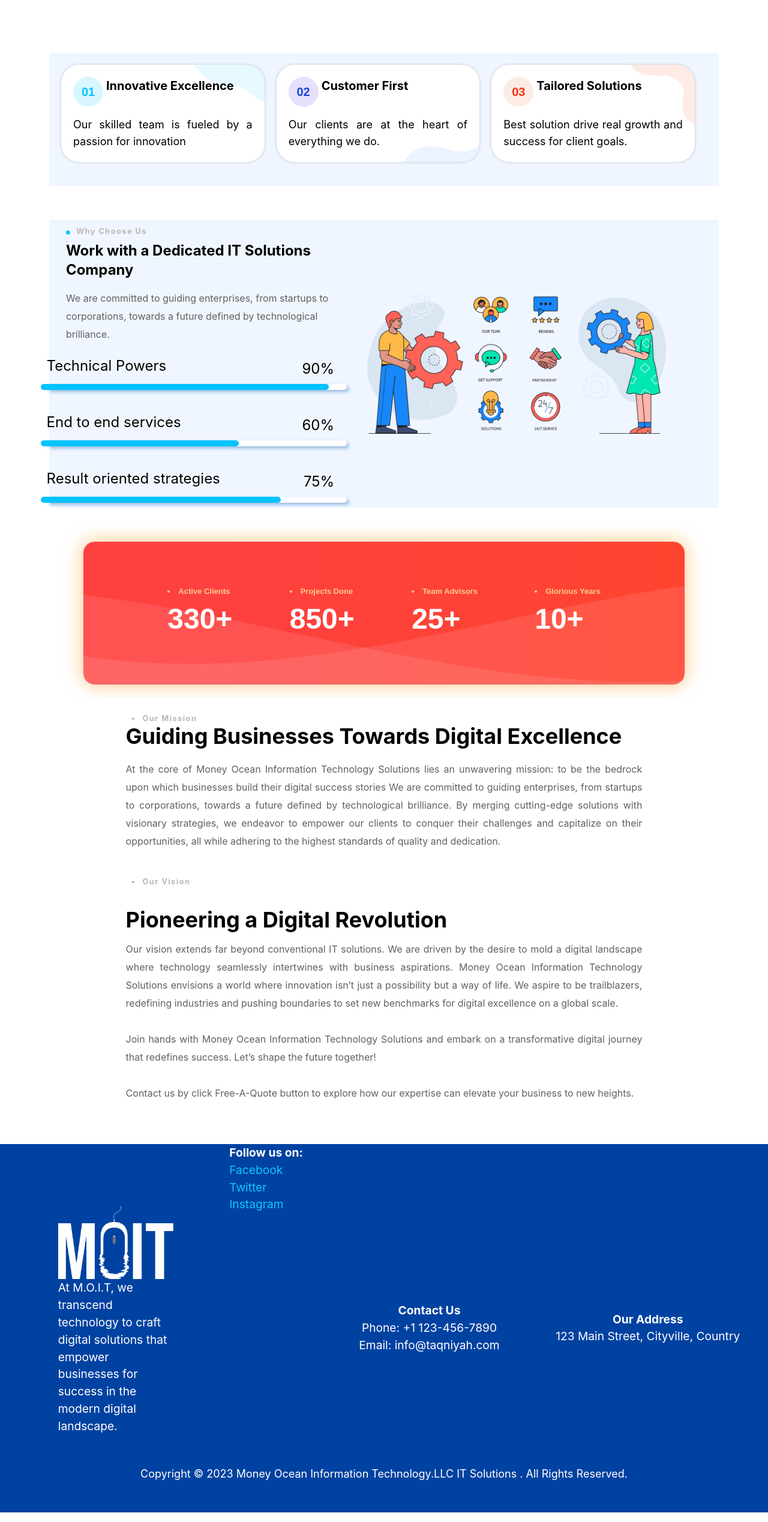
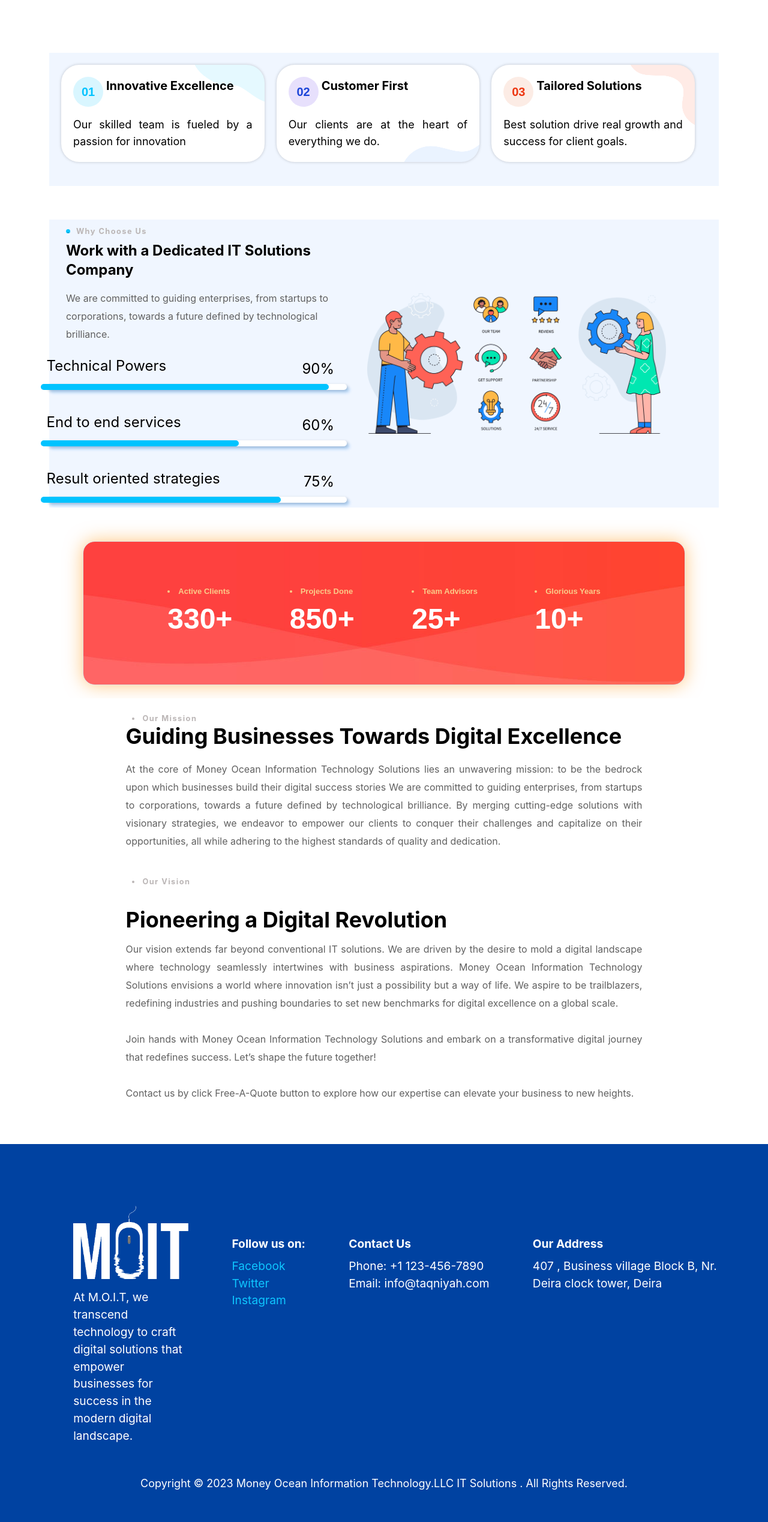
Before and after one commit to swayamzinzuwadia/moitllc, a React (Create React App) app: page /about-us in a window 1280 px wide. Shown: the part 892-3429 px from the top of the page at 60% size. Built offline with nearby package versions, Linux system fonts and the light colour scheme.

Commit message:
final changes

```diff
--- a/src/components/footer3.css
+++ b/src/components/footer3.css
@@ -11,8 +11,11 @@
   justify-content: center;
   flex-direction: column;
   background: #0042a1;
+  flex-wrap: wrap;
 }
-
+.footer-shape{
+  background-color: #0042a1;
+}
 .footer-sub-main{
   background-image: url('../assets/bg-shape2-home6.jpg');
   background-repeat: no-repeat;
@@ -21,7 +24,7 @@
   background: #0042a1;
   display: flex;
   flex-direction: row;
-  justify-content: space-around;
+  justify-content: space-evenly;
   color: white;
   font-size: larger;
 }
@@ -41,30 +44,31 @@
   margin-left: 50px;
   display: flex;
   flex-direction: column;
-  align-items: center;
-  justify-content: center;
+  align-items: flex-start;
+  justify-content: flex-start;
   color:#fff;
 }
-.social-media-about{
+.social-media-about-2{
     margin-top: 10%;
     display: flex;
     flex-direction: column;
-    align-items: center;
-    justify-content: center;
+    align-items: flex-start;
+    justify-content: flex-start;
 }
 .contact-info-2{
   margin-top: 10%;
   display: flex;
   flex-direction: column;
-  align-items: center;
-  justify-content: center;
+  align-items: flex-start;
+  justify-content: flex-start;
 }
 .address-2{
     margin-top: 10%;
+    max-width: 20rem;
     display: flex;
     flex-direction: column;
-    align-items: center;
-    justify-content: center;
+    align-items: flex-start;
+    justify-content: flex-start;
 }
 
 @media screen and (max-width: 600px){
@@ -73,7 +77,7 @@
     width: 100%;
     min-height: 200px;
     display: flex;
-    flex-direction: row;
+    flex-direction: column;
     padding-top: 20px;
     justify-content: space-between;
     align-items:center;
--- a/src/components/footer3.jsx
+++ b/src/components/footer3.jsx
@@ -4,6 +4,14 @@ import './footer3.css';
 const Footer3=()=>{
     return(
         <div className='footer3-main'>
+           <div className="svg-shape">
+                <svg xmlns="http://www.w3.org/2000/svg" viewBox="0 0 1000 100" preserveAspectRatio="none">
+                    <path class="elementor-shape-fill footer-shape" d="M421.9,6.5c22.6-2.5,51.5,0.4,75.5,5.3c23.6,4.9,70.9,23.5,100.5,35.7c75.8,32.2,133.7,44.5,192.6,49.7
+                    c23.6,2.1,48.7,3.5,103.4-2.5c54.7-6,106.2-25.6,106.2-25.6V0H0v30.3c0,0,72,32.6,158.4,30.5c39.2-0.7,92.8-6.7,134-22.4
+                    c21.2-8.1,52.2-18.2,79.7-24.2C399.3,7.9,411.6,7.5,421.9,6.5z"></path>
+                </svg>
+            </div>
+
             <div className='footer-sub-main'>
                 <div className='about-moit'>
                     <div className='moit-img'>
@@ -13,14 +21,14 @@ const Footer3=()=>{
                             className='moit_img'
                         />
                     </div>
-                    <p className='moit-para'>
+                    <p className='moit-para mt-4'>
                     At M.O.I.T, we transcend technology to craft digital solutions that empower
                     businesses for success in the modern digital landscape.
                     </p>
                 </div>
                 <div className="social-media-about-2">
-                    <p className='para font-bold'>Follow us on:</p>
-                        <ul>
+                    <p className='para font-bold mt-6'>Follow us on:</p>
+                        <ul className='mt-2'>
                             <li>
                                 <a href="https://www.facebook.com" target="_blank" rel="noopener noreferrer">
                                 Facebook
@@ -41,16 +49,16 @@ const Footer3=()=>{
 
                 {/* Contact Information */}
                 <div className="contact-info-2">
-                    <h2 className='font-bold'>Contact Us</h2>
-                    <p>Phone: +1 123-456-7890</p>
+                    <h2 className='font-bold mt-6'>Contact Us</h2>
+                    <p className='mt-2'>Phone: +1 123-456-7890</p>
                     <p>Email: info@taqniyah.com</p>
                     {/* Add more contact information as needed */}
                 </div>
 
                 {/* Address */}
                 <div className="address-2">
-                    <h2 className='font-bold'>Our Address</h2>
-                    <p>123 Main Street, Cityville, Country</p>
+                    <h2 className='font-bold mt-6'>Our Address</h2>
+                    <p className='mt-2'>407 , Business village Block B, Nr. Deira clock tower, Deira</p>
                 </div>
             </div>
             <div className='Copyright'>
--- a/src/components/navbar.js
+++ b/src/components/navbar.js
@@ -62,7 +62,7 @@ import { Link, useNavigate } from 'react-router-dom';
 const Navbar = () => {
   const [showMediaIcons, setShowMediaIcons] = useState(false);
   const [scrolled, setScrolled] = useState(false);
-
+  const [atTop, setAtTop] = useState(true);
   useEffect(() => {
     let prevScrollY = 0;
 
@@ -76,7 +76,7 @@ const Navbar = () => {
         // Scrolling up or stopped scrolling
         setScrolled(false);
       }
-
+      setAtTop(currentScrollY === 0);
       prevScrollY = currentScrollY;
     };
 
@@ -87,6 +87,19 @@ const Navbar = () => {
       window.removeEventListener('scroll', handleScroll);
     };
   }, []);
+  // useEffect(() => {
+  //   const handleScroll = () => {
+  //     const isScrolled = window.scrollY > 50; // Adjust this threshold as needed
+  //     setScrolled(isScrolled);
+  //   };
+
+  //   window.addEventListener('scroll', handleScroll);
+
+  //   // Cleanup the event listener on component unmount
+  //   return () => {
+  //     window.removeEventListener('scroll', handleScroll);
+  //   };
+  // }, []);
 
   const navigate = useNavigate();
   function goHome(){
@@ -94,7 +107,7 @@ const Navbar = () => {
   }
 
   return (
-    <nav className={`main-nav-2 ${scrolled ? 'scrolled' : 'not-scrolled'}`}>
+    <nav className={`main-nav-2 ${scrolled ? 'scrolled' : 'not-scrolled'} ${atTop ? 'atTop' : 'not-atTop'}`}>
       <div className="logo" onClick={goHome}>
 
         <img
--- a/src/components/navbar2.js
+++ b/src/components/navbar2.js
@@ -7,6 +7,8 @@ import { Link } from 'react-router-dom';
 const Navbar = () => {
   const [showMediaIcons, setShowMediaIcons] = useState(false);
   const [scrolled, setScrolled] = useState(false);
+  const [atTop, setAtTop] = useState(true);
+
 
   useEffect(() => {
     let prevScrollY = 0;
@@ -23,6 +25,8 @@ const Navbar = () => {
       }
 
       prevScrollY = currentScrollY;
+      setAtTop(currentScrollY === 0);
+
     };
 
     window.addEventListener('scroll', handleScroll);
@@ -33,7 +37,7 @@ const Navbar = () => {
     };
   }, []);
   return (
-    <nav className={`main-nav ${scrolled ? 'scrolled' : ''}`}>
+    <nav className={`main-nav ${scrolled ? 'scrolled' : ''} ${atTop ? 'atTop' : 'not-atTop'}`}>
       <div className="logo">
         <img
           src={logo}
--- a/src/pages/homepage.css
+++ b/src/pages/homepage.css
@@ -1,7 +1,7 @@
 @import 'tailwindcss/base';
 @import 'tailwindcss/components';
 @import 'tailwindcss/utilities';
-@import url('https://fonts.googleapis.com/css2?family=Cormorant&family=Playfair+Display&family=Raleway&display=swap');
+@import url('https://fonts.googleapis.com/css2?family=Cormorant:wght@400;700&family=Playfair+Display:wght@400;800&family=Raleway:wght@400;800&family=Red+Hat+Text:wght@400;500;600;700&display=swap');
 
 
 
@@ -99,6 +99,7 @@
   font-weight: bolder;
   justify-content: flex-start;
   text-align: left;
+  line-height: 4.5rem;
 }
 
 .contactus-home-btn{
@@ -143,7 +144,7 @@
   }
   .typewriter{
     color: white;
-    /* font-family: 'PlayFair Display', sans-serif; */
+    font-family: 'Red Hat Text', sans-serif;
     font-weight: 800;
     font-size: 22px;
     text-align: center;
@@ -167,6 +168,7 @@
     font-weight: bolder;
     justify-content: center;
     text-align: center;
+    line-height: 3rem;
   }
 
   .img-div{
@@ -397,10 +399,15 @@ li::before{
   background: #0EC6FF;
   border-radius: 100%;
   font-size: 5px;
-  margin-top: 8px;
+  margin-top: 3px;
+  align-items: center;
+  justify-content: center;
+  display: flex;
 
 }
 .dot-1-p{
+  margin-top: 0;
+  height: auto;
   color: #0EC6FF;
 }
 
@@ -429,21 +436,22 @@ li::before{
   font-weight: 800;
   font-size: 2rem;
   line-height: 30px;
+  margin-top: 1rem;
 }
 
 .section2-2-para1{
-  font-family: 'PlayFair Display',sans-serif;
+  font-family: 'Red Hat Display',sans-serif;
   font-size: 1.5rem;
-  color: white;
+  color: #EEEEEE;
   text-align: start;
   line-height: 35px;
 }
 .section2-2-para2{
-  font-family: 'PlayFair Display',sans-serif;
+  font-family: 'Red Hat Display',sans-serif;
   font-size: 1.178rem;
   line-height: 32px;
   text-align: left;
-  color: white;
+  color: #EEEEEE;
   font-weight: 300;
 }
 .section2-2-para-div{
@@ -451,7 +459,6 @@ li::before{
   display: flex;
   flex-direction: column;
   justify-content: space-evenly;
-
   height: 25rem;
 }
 /* .section2-2-image{
@@ -540,6 +547,7 @@ li::before{
     color: white;
     font-weight: 800;
     font-size: 22px;
+    margin-top: 1rem;
   }
 
   .section2-2-para1{
@@ -644,7 +652,7 @@ li::before{
   justify-content: flex-start;
 }
 
-.dot-1{
+.dot-1-2{
   /* position: absolute; */
   width: 7px;
   height: 7px;
@@ -652,10 +660,13 @@ li::before{
   background: #0EC6FF;
   border-radius: 100%;
   font-size: 5px;
-  margin-top: 8px;
+  margin-top: 1.2rem;
+  display: flex;
+  align-items: center;
+  justify-content: center;
 
 }
-.dot-1-p{
+.dot-1-p-2{
   color: #0EC6FF;
 }
 
@@ -668,7 +679,9 @@ li::before{
   font-weight: 700;
   color: #0EC6FF;
   text-align: left;
-  font-size: 1rem;
+  font-size: 1.5rem;
+  font-family: 'Raleway',sans-serif;
+  margin-top: 1rem;
 }
 
 .section3-title-div{
@@ -683,6 +696,7 @@ li::before{
   font-weight: 800;
   font-size: 2rem;
   line-height: 30px;
+  margin-top: 1rem;
 }
 
 
@@ -756,9 +770,11 @@ li::before{
     color: #0EC6FF;
     text-align: left;
     font-size: 1.5rem;
+    margin-top: 0.5rem;
   }
 
   .section3-title-div{
+    margin-top: 1rem;
     display: flex;
     align-items: center;
     justify-content: flex-start;
@@ -788,6 +804,25 @@ li::before{
   margin-top: 10rem;
   margin-bottom: 10rem;
 }
+.dot-1-3{
+  /* position: absolute; */
+  width: 7px;
+  height: 7px;
+  /* margin-left: 20px; */
+  background: #0EC6FF;
+  border-radius: 100%;
+  font-size: 5px;
+  margin-top: 18px;
+  align-items: center;
+  justify-content: center;
+  display: flex;
+}
+.dot-1-p-3{
+  margin-top: 0;
+  height: auto;
+  color: #0EC6FF;
+}
+
 
 .section4-bgoverlay{
   background-image: url("../assets/bg-shape4-home6.png");
@@ -824,7 +859,7 @@ li::before{
 
 .section4-para{
   margin-top: 1rem;
-  font-family: 'PlayFair Display',sans-serif;
+  font-family: 'Red Hat Text',sans-serif;
   font-size: 1rem;
   line-height: 32px;
   text-align: left;
--- a/src/pages/homepage.jsx
+++ b/src/pages/homepage.jsx
@@ -264,8 +264,8 @@ const HomePage = () => {
                 <div className="section3-submain">
                   <div className="section3-headers">
                     <div className="section2-2-small-title-main-div">
-                      <div className="dot-1">
-                        <p className="dot-1-p">.</p>
+                      <div className="dot-1-2">
+                        <p className="dot-1-p-2">.</p>
                       </div>
                       <div className="section3-small-title-div">
                         <h6 className="section3-small-title">
@@ -302,8 +302,8 @@ const HomePage = () => {
                   </div>
                   <div className="section4-content-div">
                     <div className="section2-2-small-title-main-div">
-                      <div className="dot-1">
-                        <p className="dot-1-p">.</p>
+                      <div className="dot-1-3">
+                        <p className="dot-1-p-3">.</p>
                       </div>
                       <div className="section2-2-small-title-div">
                         <h6 className="section3-small-title">
```
Also changed, not shown: src/components/navbar.css (+27 -5 lines), src/components/navbar2.css (+10 -5 lines).
